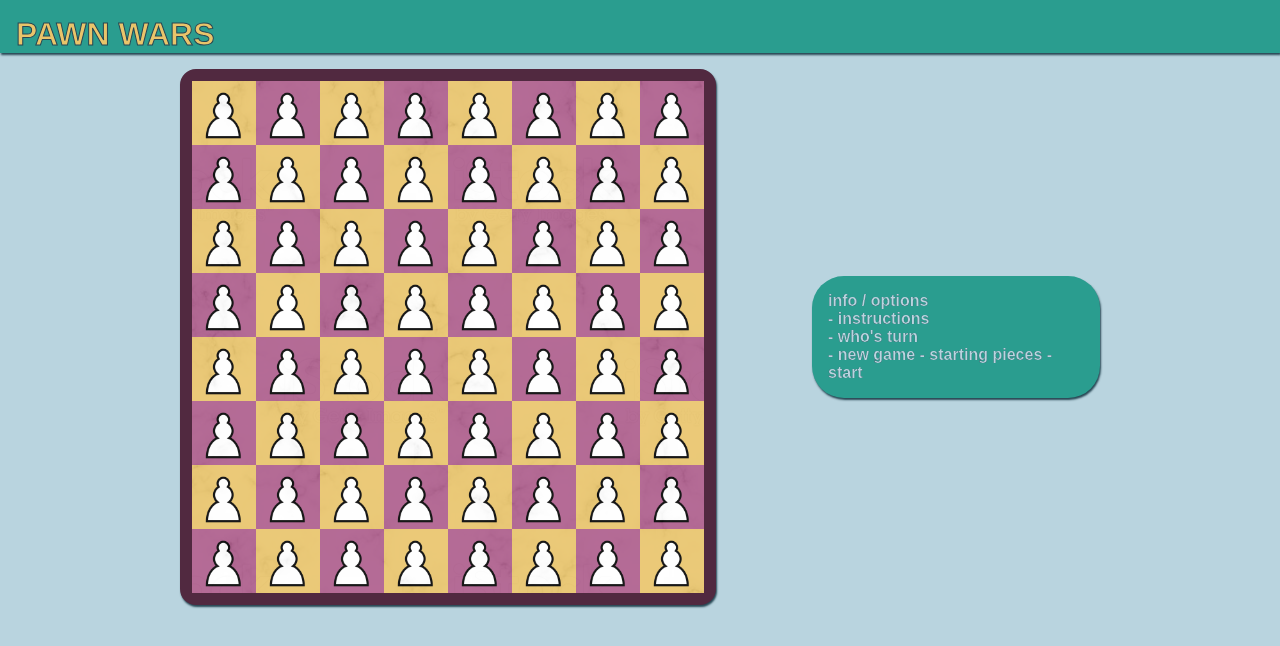
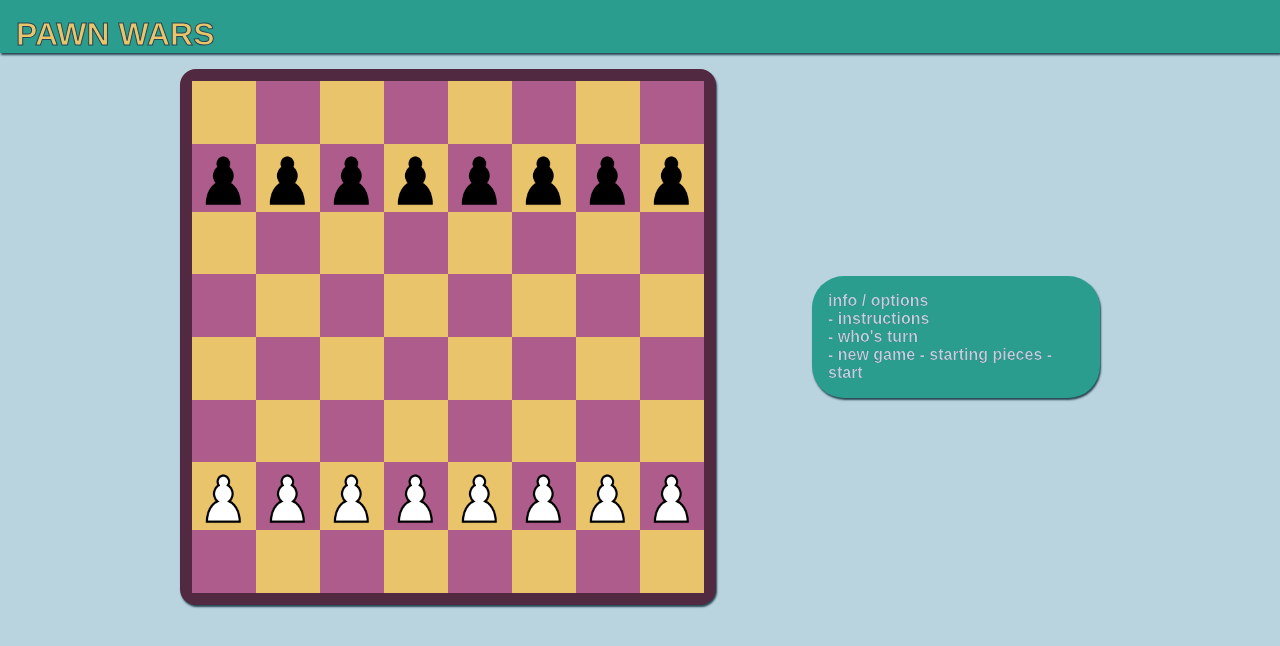
Before and after one commit to cooljasonmelton/pawn-wars, a React (Create React App) app: page / in a window 1280 px wide. Shown: the top 646 px of the page. Built offline with nearby package versions, Linux system fonts and the light colour scheme.

Commit message:
got basic board to render

```diff
--- a/src/App.css
+++ b/src/App.css
@@ -78,7 +78,7 @@
 }
 
 /* SMALL SCREENS */
-@media (max-width: 40em) {
+@media (max-width: 50em) {
     .cfb{
         flex-direction: column;
     }
--- a/src/board/Board.js
+++ b/src/board/Board.js
@@ -1,6 +1,7 @@
-import React from 'react';
+import React, {useState, useEffect} from 'react';
 
-// images
+// initial board data
+import { basicBoard } from '../gameplay/GameArrays'
 
 // styling
 import './Board.css';
@@ -9,24 +10,32 @@ import './Board.css';
 import Pawn from '../pieces/pawn/Pawn'
 
 const Board = () => {
+    const [board, setBoard] = useState([])
+
+    useEffect(() => {
+        setBoard(basicBoard)
+    }, []);
+
     const sqArr = Array.from(Array(64).keys())
-
     const sqColor = sq => {
         const row =  Math.floor(sq / 8)
         if (row % 2 === 0) return sq % 2 === 0 ? " bl" : " wh"
         return sq % 2 === 1 ? " bl" : " wh"
     }
 
+    const renderBoard = () => {
+        let count = -1
+        return board.map(row=> row.map(sq => {
+            count++
+            if (sq === 'wp') return <div key={count} className={sqColor(count)}><Pawn color="wh"/></div>
+            if (sq === 'bp') return <div key={count} className={sqColor(count)}><Pawn color="bl"/></div>
+            return <div key={count} className={sqColor(count)}></div>
+        }))
+    }
+    console.log(board)
     return (
         <div className="Board">
-            {sqArr.map(sq => {
-                return(
-                    <div key={sq}
-                        className={"square cfb" + sqColor(sq)}>
-                            <Pawn color="wh"/>
-                    </div>
-                )
-            })}
+            {renderBoard()}
         </div>
   );
 }
--- /dev/null
+++ b/src/gameplay/GameArrays.js
@@ -0,0 +1,23 @@
+// this file will export an AoA for Board.js to render
+
+export const basicBoard = [
+    [null, null, null, null, null, null, null, null],
+    ["bp", "bp", "bp", "bp", "bp", "bp", "bp", "bp"],
+    [null, null, null, null, null, null, null, null],
+    [null, null, null, null, null, null, null, null],
+    [null, null, null, null, null, null, null, null],
+    [null, null, null, null, null, null, null, null],
+    ["wp", "wp", "wp", "wp", "wp", "wp", "wp", "wp"],
+    [null, null, null, null, null, null, null, null]
+]
+
+export const fullBoard = [
+        ["br", "bn", "bi", "bq", "bk", "bi", "bn", "br"],
+        ["bp", "bp", "bp", "bp", "bp", "bp", "bp", "bp"],
+        [null, null, null, null, null, null, null, null],
+        [null, null, null, null, null, null, null, null],
+        [null, null, null, null, null, null, null, null],
+        [null, null, null, null, null, null, null, null],
+        ["wp", "wp", "wp", "wp", "wp", "wp", "wp", "wp"],
+        ["wr", "wn", "wi", "wq", "wk", "wi", "wn", "wr"]
+    ]
```
Also changed, not shown: src/gameplay/GamePlay.js (+13 -12 lines).
